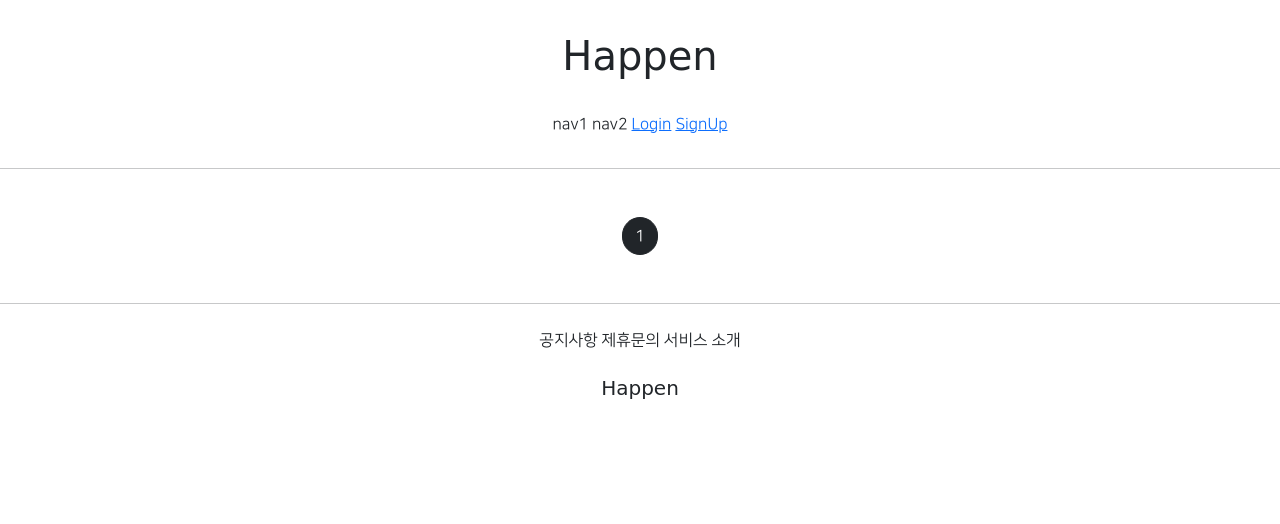
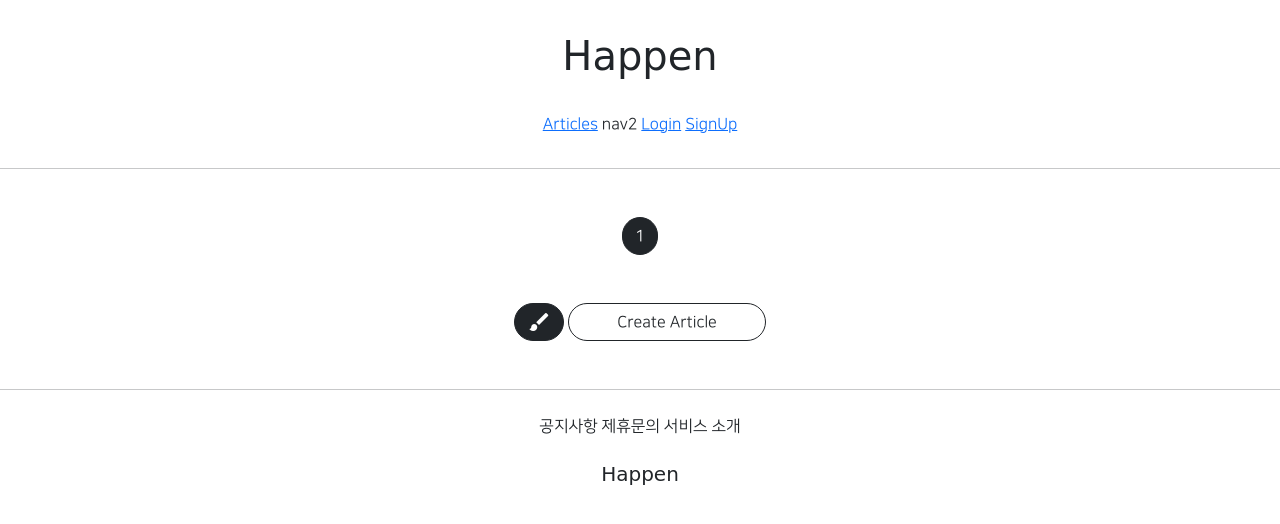
Before and after one commit to tkekdzhd/gis_0702_2, a Django app: page /articles/list/ in a window 1280 px wide. Shown: the top 524 px of the page. Run offline with Django 3.2, Linux system fonts and the light colour scheme; data that the repository does not hold is empty; parts of the project's set-up code (start-up, migrations or seed data) failed here and were passed over; some libraries are stand-ins or nearby versions.

Commit message:
0806 commit 4

```diff
--- a/articleapp/templates/articleapp/list.html
+++ b/articleapp/templates/articleapp/list.html
@@ -37,6 +37,17 @@
 
     {% include 'snippets/pagination.html' %}
 
+    <div class="text-center my-5">
+        <a href="{% url 'articleapp:create' %}"
+           class="btn btn-dark rounded-pill material-icons">
+            brush
+        </a>
+        <a href="{% url 'articleapp:create' %}"
+           class="btn btn-outline-dark rounded-pill px-5">
+            Create Article
+        </a>
+    </div>
+
     <script src="{% static 'js/magicgrid.js' %}"></script>
 
 {% endblock %}
--- a/templates/header.html
+++ b/templates/header.html
@@ -3,7 +3,9 @@
         <h1>Happen</h1>
     </div>
     <div class="happen_header_btn">
-        <span>nav1</span>
+        <span>
+            <a href="{% url 'articleapp:list' %}">Articles</a>
+        </span>
         <span>nav2</span>
         {# user 객체는 장고 템플릿 어디서든 접근가능하다, 로그인되어있는지 아닌지 판별가능 #}
         {% if not user.is_authenticated %}
```
